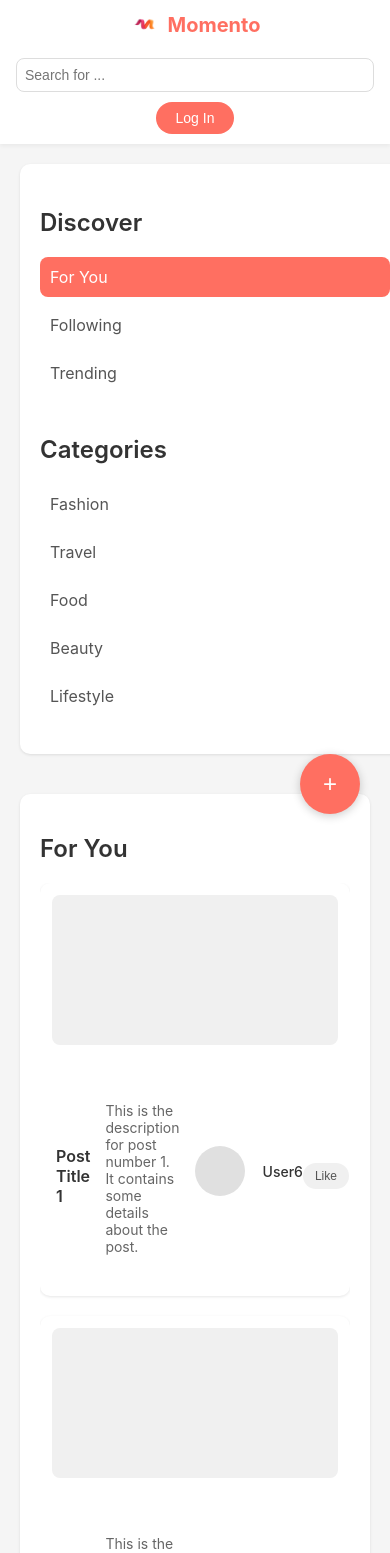
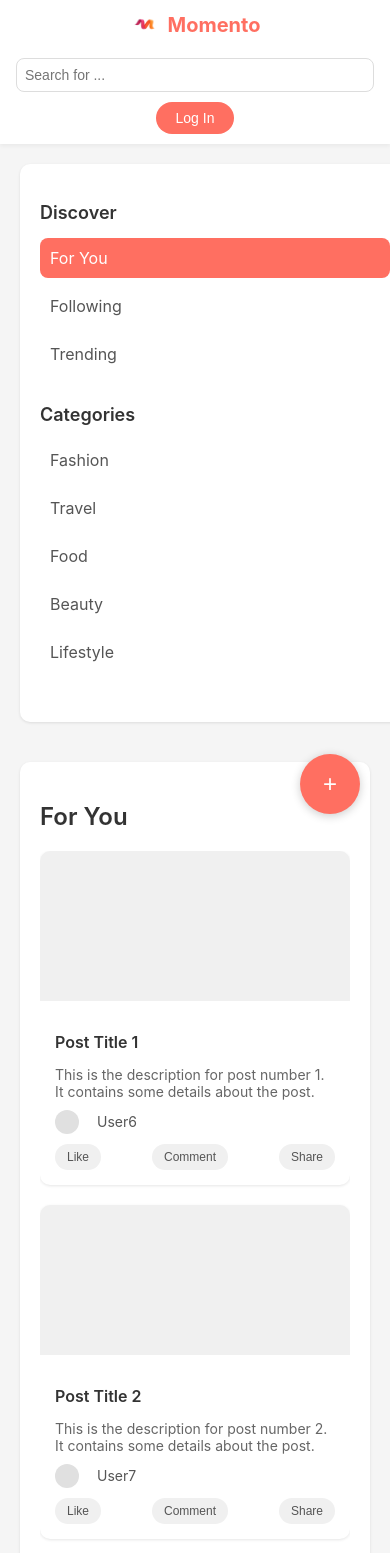
Before and after one commit to ETHANOLR/INF124, a React (Create React App) app in the folder momento/: page /home in a window 390 px wide. Shown: the top 1553 px of the page. Built offline with nearby package versions, Linux system fonts and the light colour scheme.

Commit message:
fix: resolve CSS conflicts between Home and Explore pages
- Add 'home-' prefix to conflicting class names in Home component
- Add 'explore-' prefix to conflicting class names in Explore component
- Update corresponding class references in JS files
- Fix styling issues caused by duplicate class names

```diff
--- a/momento/src/pages/Explore.css
+++ b/momento/src/pages/Explore.css
@@ -1,11 +1,11 @@
-.main-container {
+.explore-main-container {
     display: flex;
     flex-direction: column;
     min-height: 100vh;
     background-color: #f5f5f5;
 }
 
-.main-content {
+.explore-main-content {
     display: flex;
     flex: 1;
     padding: 20px;
@@ -20,14 +20,14 @@
     box-shadow: 0 1px 3px rgba(0, 0, 0, 0.1);
 }
 
-.section {
+.explore-section {
     display: flex;
     flex: 1;
     flex-direction: column;
     margin-bottom: 10px
 }
 
-.section-title {
+.explore-section-title {
     font-size: 24px;
     font-weight: 600;
     margin-bottom: 20px;
@@ -38,9 +38,9 @@
     width: '100%';
     display: flex;
     flex: 1;
-    justify-content: space-between; /* or center/left depending on preference */
+    justify-content: space-between;
     gap: 0.5rem;
-    flex-wrap: wrap; /* so it wraps on small screens */
+    flex-wrap: wrap;
     box-shadow: 0 1px 3px rgba(0, 0, 0, 0.1);
     margin-bottom: 20px;
 }
@@ -72,17 +72,12 @@
     background-color: white;
 }
 
-.post-item:hover {
-    transform: translateY(-3px);
-    box-shadow: 0 4px 6px rgba(0, 0, 0, 0.1);
-}
-
-.post-thumbnail {
+.explore-post-thumbnail {
     height: 150px;
     background-color: #f0f0f0;
 }
 
-.post-content {
+.explore-post-content {
     display: flex;
     flex-direction: row;
     align-items: center;
@@ -96,13 +91,25 @@
     flex: 1;
 }
 
+.explore-post-title {
+    font-size: 24px;
+    font-weight: 600;
+    margin-bottom: 5px;
+    color: #333;
+}
+
+.explore-post-details {
+    font-size: 16px;
+    color: #666;
+}
+
 .post-user {
     display: flex;
     align-items: center;
     gap: 10px;
 }
 
-.user-avatar {
+.explore-user-avatar {
     width: 50px;
     height: 50px;
     border-radius: 50%;
@@ -110,7 +117,7 @@
     margin-right: 8px;
 }
 
-.username {
+.explore-username {
     font-size: 24px;
     color: #555;
 }
--- a/momento/src/pages/Explore.js
+++ b/momento/src/pages/Explore.js
@@ -242,13 +242,13 @@ const Explore = () => {
 
 
   return (
-    <div className = "main-container">
+    <div className = "explore-main-container">
       <Navbar />
-      <div className = "main-content">
+      <div className = "explore-main-content">
         <div className = "content-container">
           {/* Explore Section */}
-          <div className = "section">
-            <h3 className = "section-title">Explore</h3>
+          <div className = "explore-section">
+            <h3 className = "explore-section-title">Explore</h3>
             <div className = "category-bar">
               {categories.map((cat) => (
                 <div
@@ -262,33 +262,33 @@ const Explore = () => {
             </div>
           </div>
 
-          <div className = "section">
+          <div className = "explore-section">
             {/* Featured*/}
-            <h4 className = "section-title">Featured</h4>
+            <h4 className = "explore-section-title">Featured</h4>
             <div className = "featured-post">
-              <div className="post-thumbnail"></div>
-              <div className="post-content">
+              <div className="explore-post-thumbnail"></div>
+              <div className="explore-post-content">
                 <div className = "post-title-detial">
-                  <h3 className="post-title">{featured.title}</h3>
-                  <p className="post-details">{featured.details}</p>
+                  <h3 className="explore-post-title">{featured.title}</h3>
+                  <p className="explore-post-details">{featured.details}</p>
                 </div>
                 <div className="post-user">
-                  <div className="user-avatar"></div>
-                  <span className="username">{featured.username}</span>
+                  <div className="explore-user-avatar"></div>
+                  <span className="explore-username">{featured.username}</span>
                 </div>
               </div>
             </div>
           </div>
 
-          <div className = "section">
+          <div className = "explore-section">
             {/* Popular Today*/}
-            <h4 className = "section-title">Pupular Today</h4>
+            <h4 className = "explore-section-title">Pupular Today</h4>
             <div className = "popular-post-container">
               {posts.map((post) => (
                 <div className = "popular-post">
-                  <div className = "post-thumbnail"></div>
-                  <div className = "post-content">
-                    <h3 className="post-title">{post.title}</h3>
+                  <div className = "explore-post-thumbnail"></div>
+                  <div className = "explore-post-content">
+                    <h3 className="explore-post-title">{post.title}</h3>
                   </div>
                 </div>
               ))}
--- a/momento/src/pages/Home.css
+++ b/momento/src/pages/Home.css
@@ -1,5 +1,5 @@
 /* Home.css */
-.main-container {
+.home-main-container {
     display: flex;
     flex-direction: column;
     min-height: 100vh;
@@ -7,7 +7,7 @@
 }
 
 /* Main Content Styles */
-.main-content {
+.home-main-content {
     display: flex;
     flex: 1;
     padding: 20px;
@@ -21,14 +21,14 @@
     border-radius: 10px;
     padding: 20px;
     box-shadow: 0 1px 3px rgba(0, 0, 0, 0.1);
-    height: fit-content; /* Prevents sidebar from stretching */
+    height: fit-content;
 }
 
-.section {
+.home-section {
     margin-bottom: 30px;
 }
 
-.section-title {
+.home-section-title {
     font-size: 18px;
     font-weight: 600;
     margin-bottom: 15px;
@@ -68,9 +68,9 @@
     box-shadow: 0 1px 3px rgba(0, 0, 0, 0.1);
     display: flex;
     flex-direction: column;
-    height: calc(100vh - 100px); /* Fixed height for scroll container */
-    overflow: hidden; /* Prevent feed from growing beyond its container */
-  }
+    height: calc(100vh - 100px);
+    overflow: hidden;
+}
 
 .feed-title {
     font-size: 24px;
@@ -100,23 +100,23 @@
     box-shadow: 0 4px 6px rgba(0, 0, 0, 0.1);
 }
 
-.post-thumbnail {
+.home-post-thumbnail {
     height: 150px;
     background-color: #f0f0f0;
 }
 
-.post-content {
+.home-post-content {
     padding: 15px;
 }
 
-.post-title {
+.home-post-title {
     font-size: 16px;
     font-weight: 600;
     margin-bottom: 5px;
     color: #333;
 }
 
-.post-details {
+.home-post-details {
     font-size: 14px;
     color: #666;
     margin-bottom: 10px;
@@ -128,7 +128,7 @@
     margin-bottom: 10px;
 }
 
-.user-avatar {
+.home-user-avatar {
     width: 24px;
     height: 24px;
     border-radius: 50%;
@@ -136,7 +136,7 @@
     margin-right: 8px;
 }
 
-.username {
+.home-username {
     font-size: 14px;
     color: #555;
 }
@@ -195,7 +195,7 @@
     box-shadow: 0 2px 10px rgba(0, 0, 0, 0.2);
     cursor: pointer;
     transition: background-color 0.2s, transform 0.2s;
-    z-index: 100; /* Ensure button stays above content */
+    z-index: 100;
 }
 
 .fab:hover {
@@ -205,7 +205,7 @@
 
 /* Responsive Design */
 @media (max-width: 768px) {
-    .main-content {
+    .home-main-content {
         flex-direction: column;
     }
 
@@ -215,7 +215,7 @@
     }
 
     .feed {
-        height: calc(100vh - 250px); /* Adjust height for mobile */
+        height: calc(100vh - 250px);
     }
 
     .post-grid {
--- a/momento/src/pages/Home.js
+++ b/momento/src/pages/Home.js
@@ -137,17 +137,16 @@ const Home = () => {
     };
 
     return (
-        <div className="main-container">
+        <div className="home-main-container">
             {/* Navigation bar at the top */}
             <Navbar />
 
             {/* Main content area */}
-            <div className="main-content">
+            <div className="home-main-content">
                 {/* Sidebar with discovery options and categories */}
                 <div className="sidebar">
-                    {/* Discovery section */}
-                    <div className="section">
-                        <h3 className="section-title">Discover</h3>
+                    <div className="home-section">
+                        <h3 className="home-section-title">Discover</h3>
                         <div
                             className={`tab ${activeTab === 'For You' ? 'active' : ''}`}
                             onClick={() => handleTabClick('For You')}
@@ -169,8 +168,8 @@ const Home = () => {
                     </div>
 
                     {/* Categories section */}
-                    <div className="section">
-                        <h3 className="section-title">Categories</h3>
+                    <div className="home-section">
+                        <h3 className="home-section-title">Categories</h3>
                         <div
                             className={`category ${activeCategory === 'Fashion' ? 'active' : ''}`}
                             onClick={() => handleCategoryClick('Fashion')}
@@ -219,13 +218,13 @@ const Home = () => {
                         <div className="post-grid">
                             {posts.map((post) => (
                                 <div key={post.id} className="post-item">
-                                    <div className="post-thumbnail"></div>
-                                    <div className="post-content">
-                                        <h3 className="post-title">{post.title}</h3>
-                                        <p className="post-details">{post.details}</p>
+                                    <div className="home-post-thumbnail"></div>
+                                    <div className="home-post-content">
+                                        <h3 className="home-post-title">{post.title}</h3>
+                                        <p className="home-post-details">{post.details}</p>
                                         <div className="post-user">
-                                            <div className="user-avatar"></div>
-                                            <span className="username">{post.username}</span>
+                                            <div className="home-user-avatar"></div>
+                                            <span className="home-username">{post.username}</span>
                                         </div>
                                         <div className="post-actions">
                                             <button className="action-button" onClick={() => handleLike(post.id)}>Like</button>
```
Lines whose indentation alone changed are shown as unchanged.
